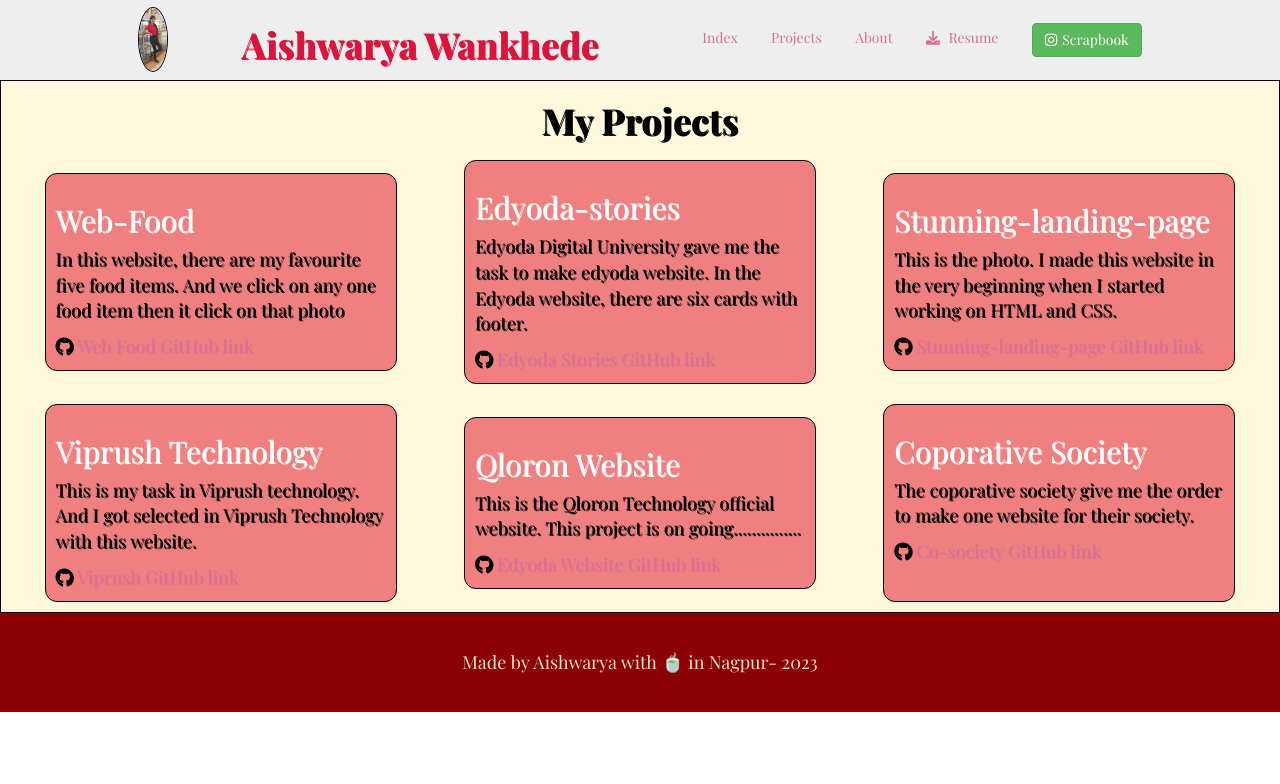
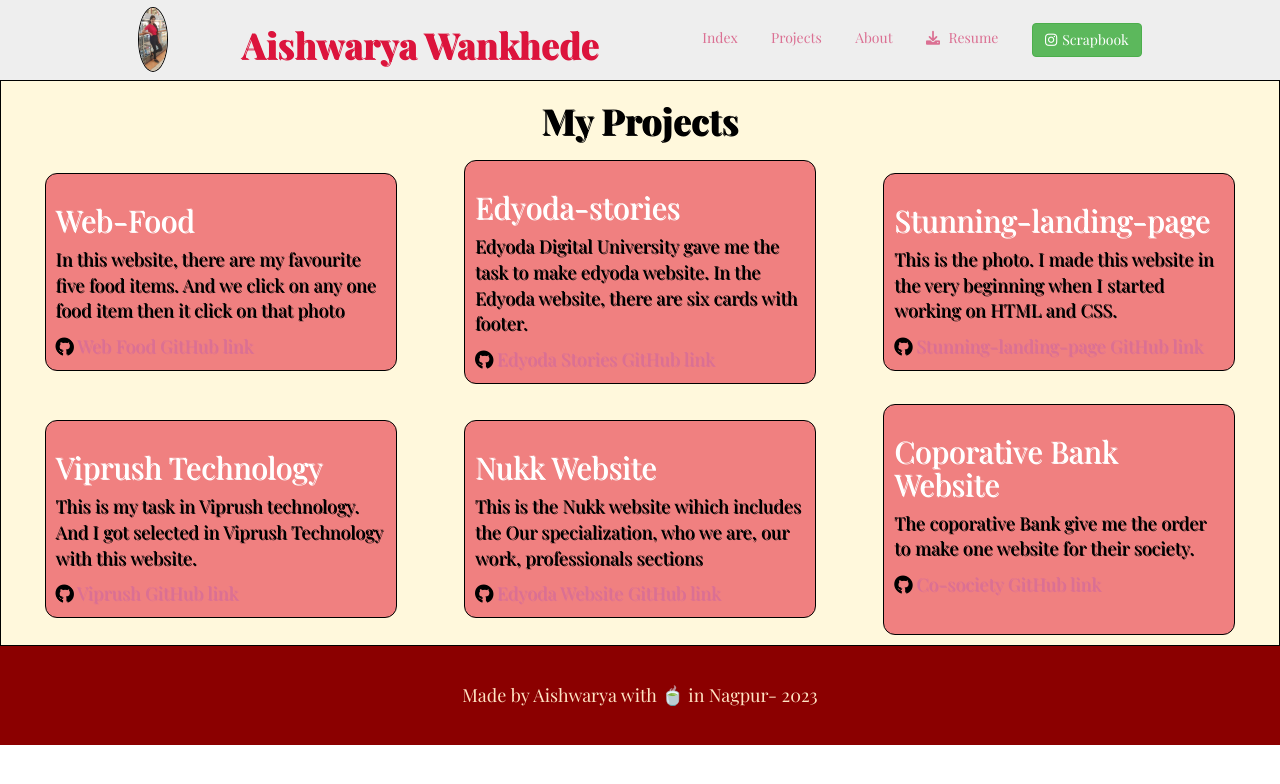
Before and after one commit to Aishwankhede/my-portfolio1, a plain HTML site: page index.html in a window 1280 px wide. Drawn offline with nearby package versions, Linux system fonts and the light colour scheme.

Commit message:
Add files via upload

```diff
--- a/index.html
+++ b/index.html
@@ -46,7 +46,7 @@
             <p class="card-text">In this website, there are my favourite five food items. And we click on any one food
               item then it click on that photo</p>
               <i class="fa-brands fa-github"></i>
-              <a href="https://aishwankhede.github.io/web-foodapp/">Web Food GitHub link</a>
+              <a class="github-primary" href="https://aishwankhede.github.io/web-foodapp/">Web Food GitHub link</a>
           </div>
 
         </div>
@@ -57,7 +57,7 @@
             <h2 class="card-title">Edyoda-stories</h2>
             <p class="card-text">Edyoda Digital University gave me the task to make edyoda website. In the Edyoda website, there are six cards with footer.</p>
             <i class="fa-brands fa-github"></i>
-            <a href="https://aishwankhede.github.io/edyoda-stories/">Edyoda Stories GitHub link</a>
+            <a class="github-primary" href="https://aishwankhede.github.io/edyoda-stories/">Edyoda Stories GitHub link</a>
           </div>
         </div>
 
@@ -67,7 +67,7 @@
             <h2 class="card-title">Stunning-landing-page</h2>
             <p class="card-text">This is the photo. I made this website in the very beginning when I started working on HTML and CSS.</p>
               <i class="fa-brands fa-github"></i>
-            <a href="https://aishwankhede.github.io/stuuning-landing-page/">Stunning-landing-page GitHub link</a>
+            <a class="github-primary" href="https://aishwankhede.github.io/stuuning-landing-page/">Stunning-landing-page GitHub link</a>
           </div>
         </div>
       </div>
@@ -81,26 +81,26 @@
             <h2 class="card-title">Viprush Technology</h2>
             <p class="card-text">This is my task in Viprush technology. And I got selected in Viprush Technology with this website.</p>
               <i class="fa-brands fa-github"></i>
-            <a href=" https://aishwankhede.github.io/viprush-project/">Viprush GitHub link</a>
+            <a class="github-primary" href=" https://aishwankhede.github.io/viprush-project/">Viprush GitHub link</a>
           </div>
         </div>
 
 
         <div class="card">
           <div class="card-body">
-            <h2 class="card-title">Qloron Website</h2>
-            <p class="card-text">This is the Qloron Technology official website. This project is on going...............</p>
+            <h2 class="card-title">Nukk Website</h2>
+            <p class="card-text">This is the Nukk website wihich includes the Our specialization, who we are, our work, professionals sections</p>
               <i class="fa-brands fa-github"></i>
-            <a href="https://aishwankhede.github.io/qloron/">Edyoda Website GitHub link</a>
+            <a class="github-primary" href="https://aishwankhede.github.io/qloron/">Edyoda Website GitHub link</a>
           </div>
 
         </div>
         <div class="card">
           <div class="card-body">
-            <h2 class="card-title">Coporative Society</h2>
-            <p class="card-text">The coporative society give me the order to make one website for their society.</p>
+            <h2 class="card-title">Coporative Bank Website</h2>
+            <p class="card-text">The coporative Bank give me the order to make one website for their society.</p>
               <i class="fa-brands fa-github"></i>
-            <a href="https://aishwankhede.github.io/co-society/">Co-society GitHub link</a>
+            <a class="github-primary" href="https://aishwankhede.github.io/co-society/">Co-society GitHub link</a>
           </div>
           <br>
 
```
